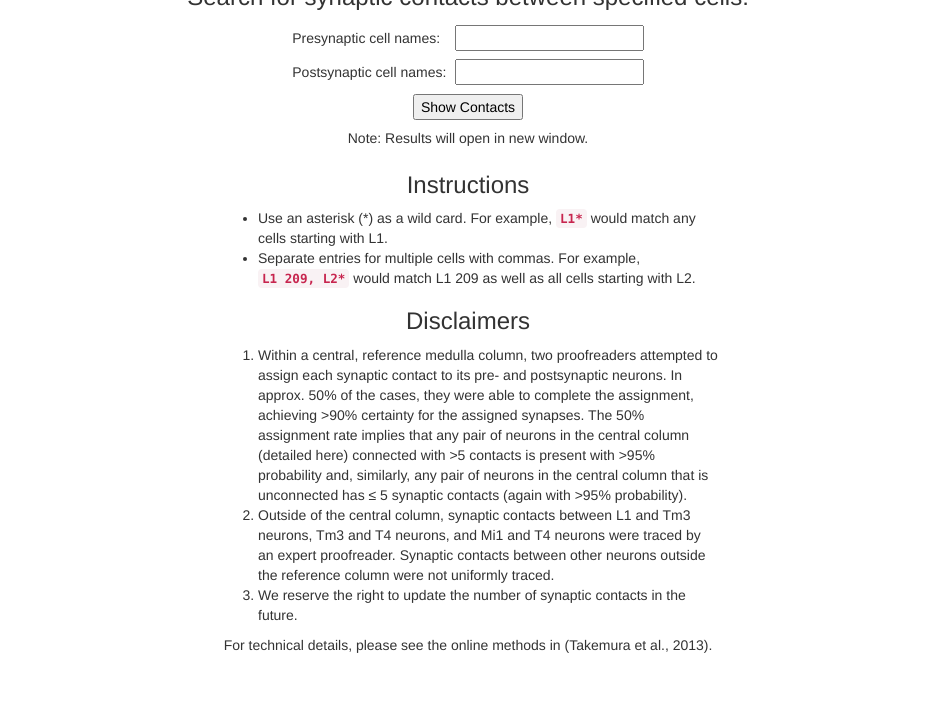
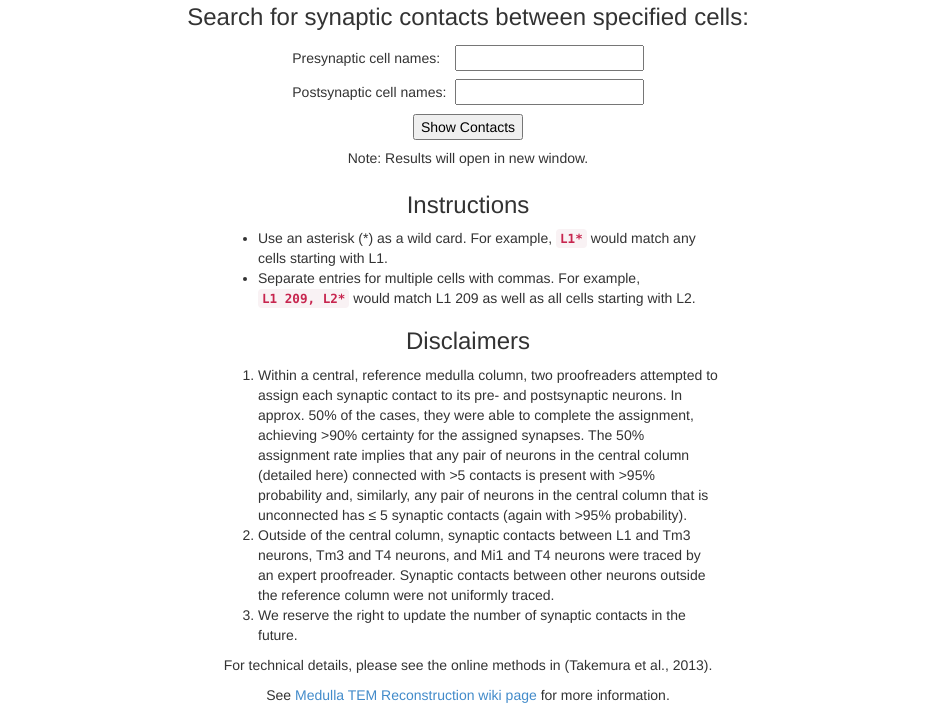
Before and after one commit to JaneliaSciComp/medulla_one_column, a plain HTML site: page web_pages/index.html in a window 1280 px wide. Shown: the part 91-806 px from the top of the page, without its empty margins (172-1108 px from the left). Drawn offline with nearby package versions, Linux system fonts and the light colour scheme.

Commit message:
Add link to wiki page

```diff
--- a/web_pages/index.html
+++ b/web_pages/index.html
@@ -10,6 +10,7 @@
     </style>
   </head>
   <body>
+  	<br />
     <h2 align="center">Chemical synapses between neurons of the fly visual medulla</h2>
     <div align="center">
 	    <h3>Search for synaptic contacts between specified cells:</h3>
@@ -64,6 +65,10 @@
 			</ol>
 			<p>For technical details, please see the online methods in (Takemura et al., 2013).</p>
 		</div>
+		<p> See
+			<a href="https://openwiki.janelia.org/wiki/display/flyem/Medulla+TEM+Reconstruction">
+			Medulla TEM Reconstruction wiki page</a> for more information.
+		</p>
 	</div>
 
     <!-- JavaScript plugins (requires jQuery) -->
```
